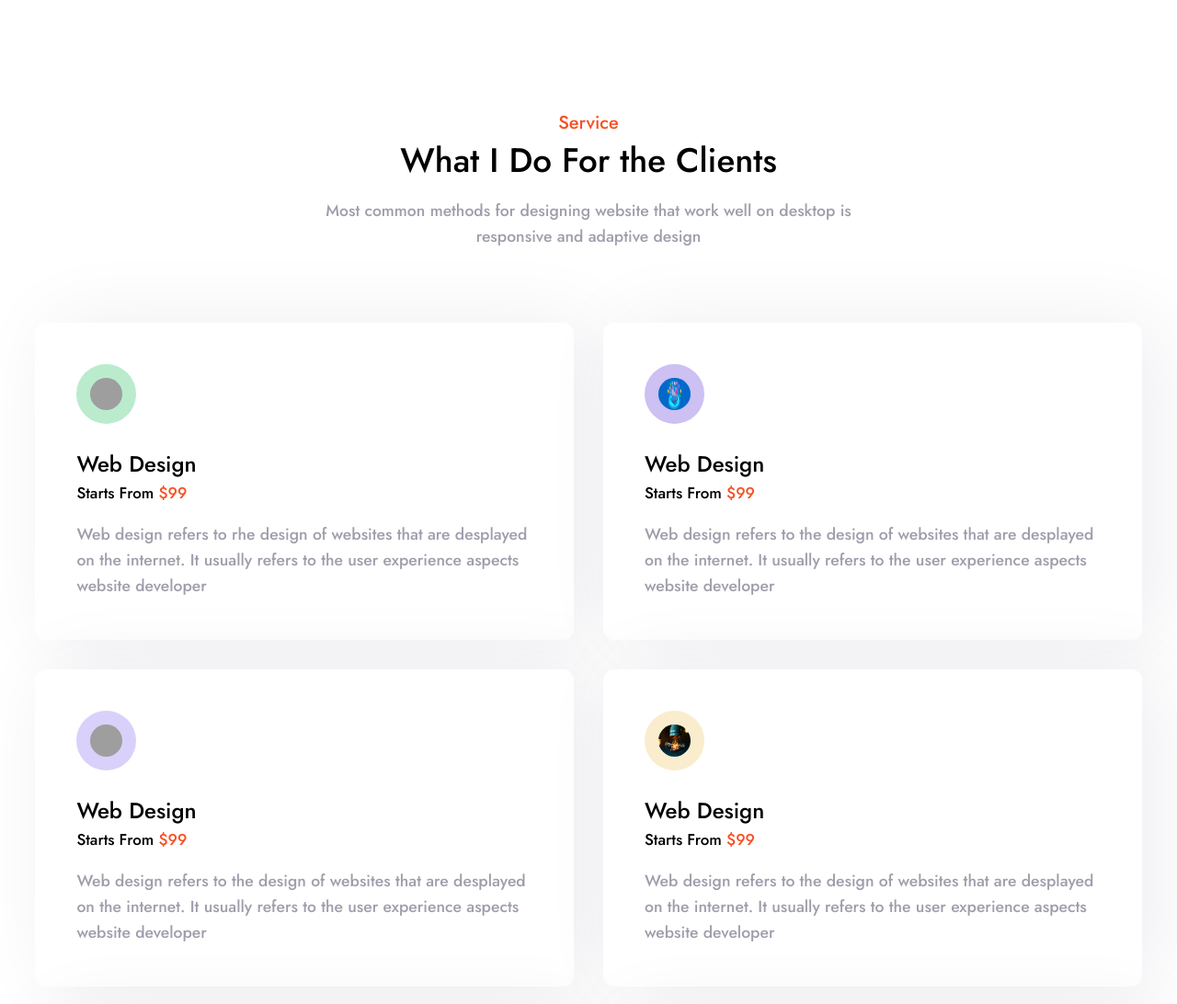
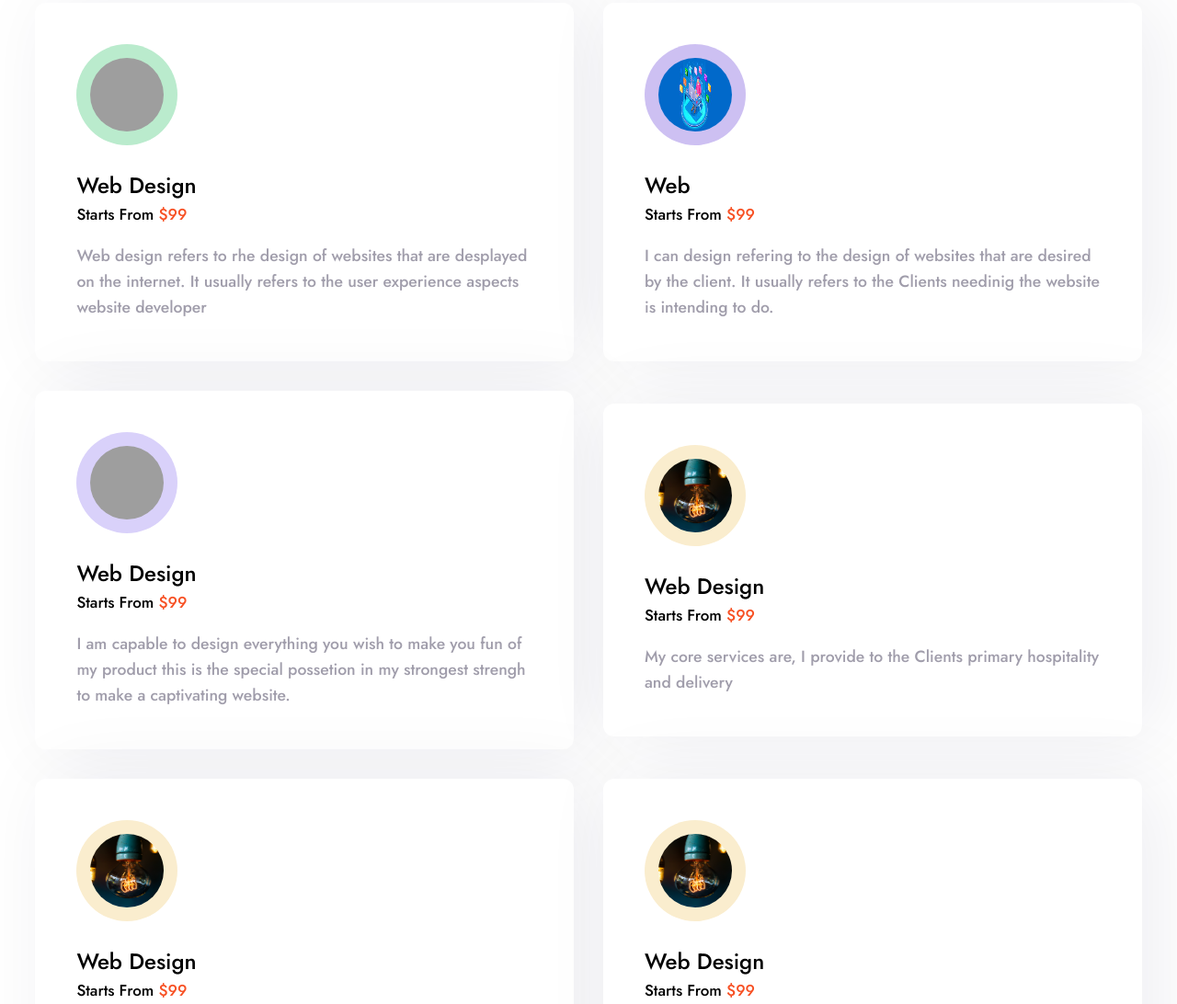
Before and after one commit to Benoit200/Portfolioproject, a plain HTML site: page index.html in a window 1280 px wide. Shown: the part 3126-4218 px from the top of the page at 92% size. Drawn offline with nearby package versions, Linux system fonts and the light colour scheme; grey boxes are pictures that could not be loaded.

Commit message:
add images and css

```diff
--- a/css/portfolio.css
+++ b/css/portfolio.css
@@ -394,18 +394,27 @@ header .sticky {
 
 .s.s-one img {
     background: #baebcd;
+    width: 110px;
+    height: 110px;
+
 }
 
 .s.s-two img {
     background: #baeb;
+    width: 110px;
+    height: 110px;
 }
 
 .s.s-three img {
     background: #d9d1fa;
+    width: 110px;
+    height: 110px;
 }
 
 .s.s-four img {
     background: #faedce;
+    width: 110px;
+    height: 110px;
 }
 
 .row h3 {
--- a/index.html
+++ b/index.html
@@ -108,45 +108,45 @@
         </div>
         <div class="portfolio-content">
             <div class="col">
-                <img src="./img/ben7.jpg">
+                <img src="./img/ben1.jpeg" alt="">
                 <div class="layer">
                     <h3>Web Design</h3>
                     <h5>Popup</h5>
                 </div>
             </div>
             <div class="col">
-                <img src="./img/ben8.jpg">
+                <img src="./img/ben3.jpeg" alt="">
                 <div class="layer">
-                    <h3>Web Design</h3>
+                    <h3>Better product delivery</h3>
                     <h5>Popup</h5>
                 </div>
             </div>
             <div class="col">
-                <img src="./img/ben6.jpg">
+                <img src="./img/ben1.jpeg" alt="">
                 <div class="layer">
-                    <h3>Web Design</h3>
+                    <h3>Web Design in Magic </h3>
                     <h5>Popup</h5>
                 </div>
             </div>
             <div class="col">
-                <img src="./img/krakenimages-376KN_ISplE-unsplash.jpg">
+                <img src="./img/ben1.jpeg" alt="">
                 <div class="layer">
-                    <h3>Web Design</h3>
+                    <h3>Web Interaction development</h3>
                     <h5>Popup</h5>
                 </div>
             </div>
             <div class="col">
                 <img src="./img/ben3.jpeg">
                 <div class="layer">
-                    <h3>Web Design</h3>
+                    <h3>Time on a project</h3>
                     <h5>Popup</h5>
                 </div>
             </div>
 
             <div class="col">
-                <img src="./img/ben9.jpg">
+                <img src="./img/ben1.jpeg" alt="">
                 <div class="layer">
-                    <h3>Web Design</h3>
+                    <h3>Clients Satsfication</h3>
                     <h5>Popup</h5>
                 </div>
             </div>
@@ -175,10 +175,10 @@
                 <div class="s s-two">
                     <img src="./img/developerlanguages.jpg" alt="">
                 </div>
-                <h3>Web Design</h3>
+                <h3>Web </h3>
                 <h5>Starts From <span>$99</span></h5>
-                <p>Web design refers to the design of websites that are desplayed
-                    on the internet. It usually refers to the user experience aspects website developer
+                <p>I can design refering to the design of websites that are desired
+                    by the client. It usually refers to the Clients needinig the website is intending to do.
                 </p>
             </div>
             <div class="row">
@@ -187,8 +187,8 @@
                 </div>
                 <h3>Web Design</h3>
                 <h5>Starts From <span>$99</span></h5>
-                <p>Web design refers to the design of websites that are desplayed
-                    on the internet. It usually refers to the user experience aspects website developer
+                <p>I am capable to design everything you wish to make you fun of my product this is the special
+                    possetion in my strongest strengh to make a captivating website.
                 </p>
             </div>
             <div class="row">
@@ -197,8 +197,7 @@
                 </div>
                 <h3>Web Design</h3>
                 <h5>Starts From <span>$99</span></h5>
-                <p>Web design refers to the design of websites that are desplayed
-                    on the internet. It usually refers to the user experience aspects website developer
+                <p>My core services are, I provide to the Clients primary hospitality and delivery
                 </p>
             </div>
             <div class="row">
--- a/js/portolio.js
+++ b/js/portolio.js
@@ -17,11 +17,11 @@ window.onscroll = () =>{
     navlist.classList.remove('active');
 }
 
-const sr = scrollReveal({
+const scr = scrollReveal({
     distance: '45px',
     duration: 2700,
     reset: true
 })
 
-sr.reveal('.home-text', {delay:350, origin:'left'});
-sr.reveal('.home-img', {delay:350, origin:'right'});
+scr.reveal('.home-text', {delay:350, origin:'left'});
+scr.reveal('.home-img', {delay:350, origin:'right'});
```
